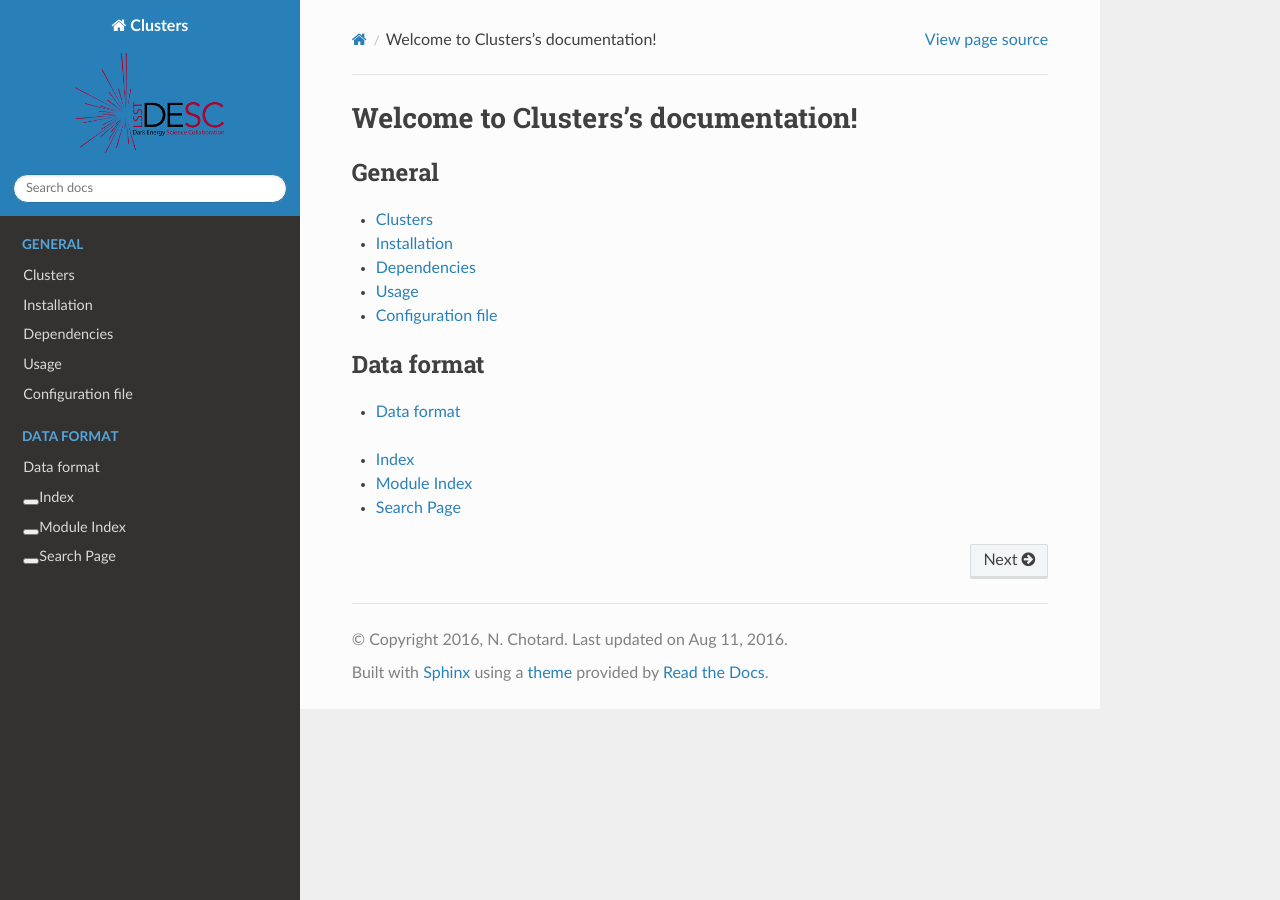
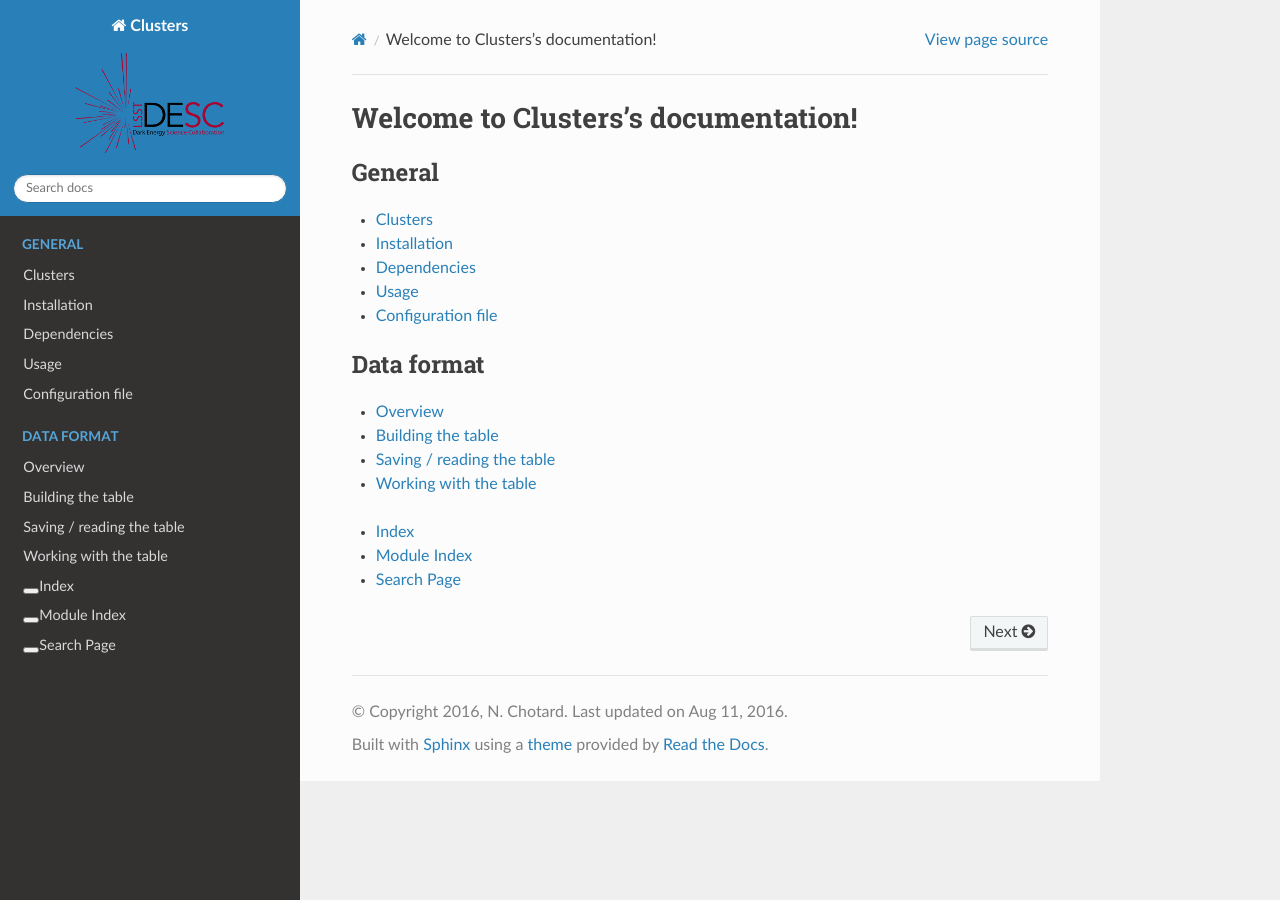
Before and after one commit to nicolaschotard/Clusters, a Sphinx documentation site: the page built from docs/source/index.rst, in a window 1280 px wide. Built offline with Sphinx 7.4.7 and the Read the Docs theme 2.0.0, drawn with Linux system fonts in a browser that asks for light colours.

Commit message:
Work on documentation

```diff
--- a/docs/source/data.rst
+++ b/docs/source/data.rst
@@ -1,8 +1,13 @@
-Data format
------------
+Overview
+--------
 
 The data format used in all scripts is based on the `Astropy Table
-<http://docs.astropy.org/en/stable/table/>`_ format. The main table is
+<http://docs.astropy.org/en/stable/table/>`_ format.
+
+Building the table
+------------------
+
+The main table is
 built from the LSST DM butler as shown in the diagram [#]_ below:
 
 .. image:: https://cdn.rawgit.com/nicolaschotard/Clusters/master/docs/source/_static/data-table-1.1.svg
@@ -12,12 +17,28 @@ built from the LSST DM butler as shown in the diagram [#]_ below:
 
 For each filter `f`, an Astropy Table is create for all available
 patch `p`. Since we have the same amount of patch for all filter,
-which contain the exact same amount of sources, all table created from
-a patch will be of the same size for all filter. Each table (1,p),
-(2,p), etc.
+which contain the exact same amount of sources, all table (1,p),
+(2,p), etc., created from a patch will be of the same size for all
+filter. The Astropy Tables created from all individual filters/pathes
+set will then be verticaly stacked. This means that if we respecively
+have `N1`, `N2` and `N3` sources for the patches 1, 2 and 3, the
+output table will contains `N1` + `N2` + `N3` sources. After the first
+stack, we end up with one table per filter, all containing the same
+number of sources. These per-filter table are finaly stacked together
+to form the final table show on the right-hand side of the diagram.
 
 --------
 
 .. [#] Diagram created using https://www.jgraph.com/. Use the
        https://www.draw.io/?demo=1 application and the last xml file
        from this repository to update the diagram if needed.
+
+Saving / reading the table
+--------------------------
+
+Working with the table
+----------------------
+
+Such an Asptroy table is great to work with, and can be used for all
+kind of analysis in the context of our cluster study. You can apply
+filters, group by column, concatenate them, etc.
```
Also changed, not shown: lib/README.rst.
